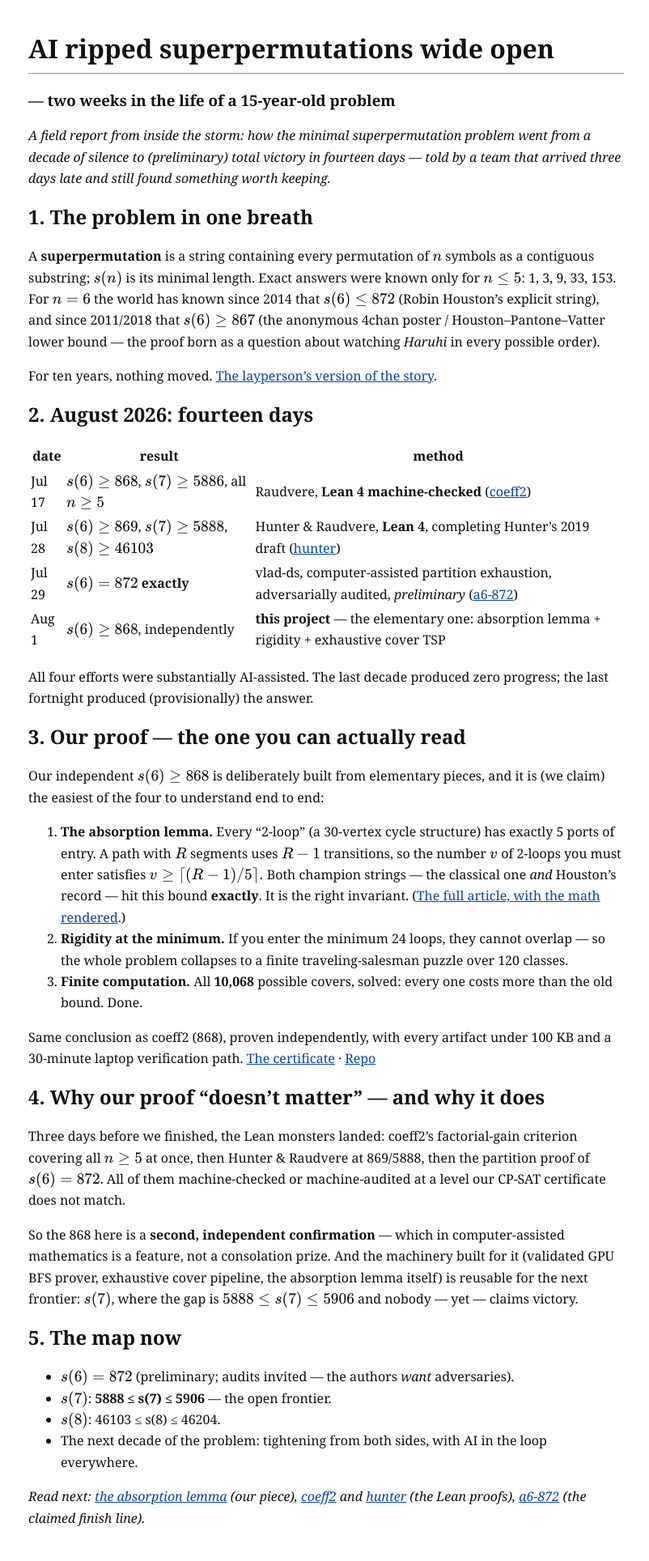
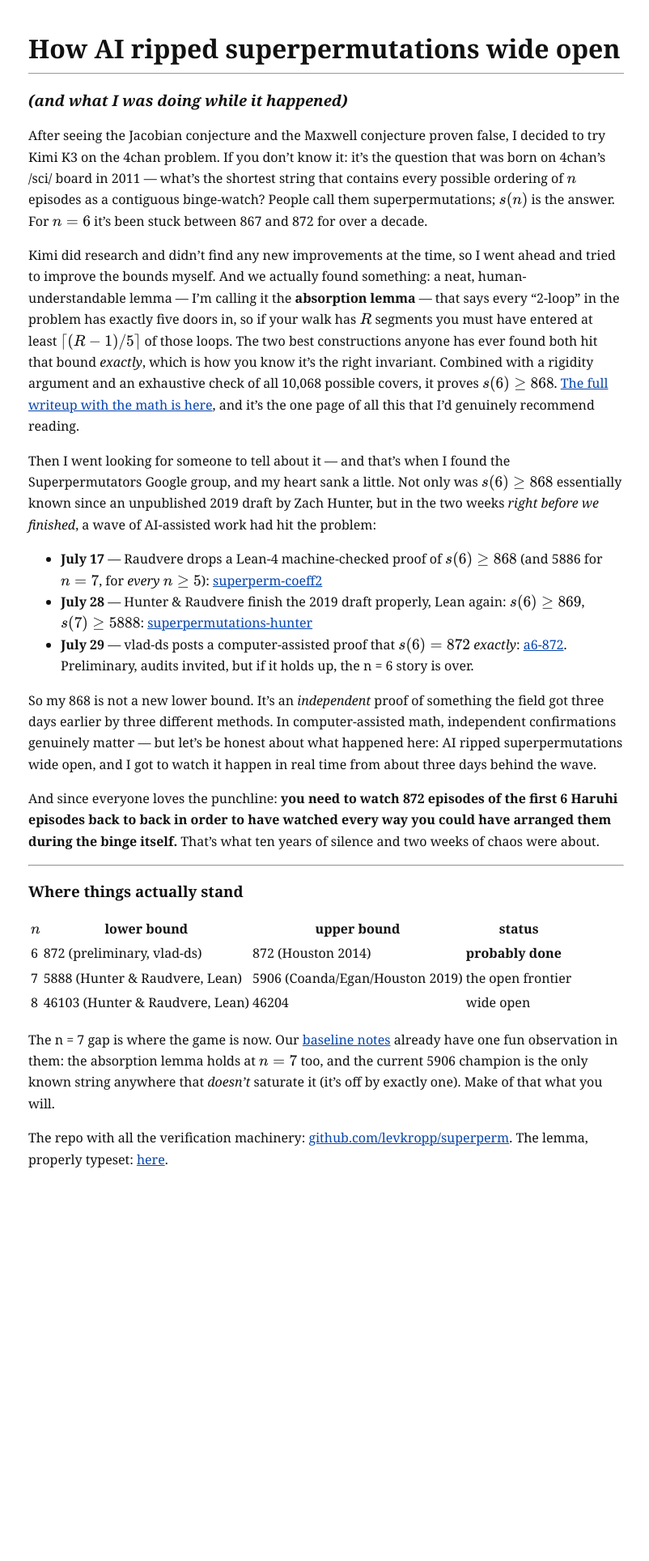
Before and after one commit to levkropp/superperm, a Jekyll site: the page built from docs/index.md, in a window 1280 px wide. Shown: the whole page at 81% size, without its empty margins (237-1039 px from the left). Built offline with Jekyll 4.4.1, drawn with Linux system fonts in a browser that asks for light colours; after the commit the page ends 1485 px from its top, so only the background shows below that.

Commit message:
Homepage: first-person informal narrative in the owner's voice

```diff
--- a/docs/index.md
+++ b/docs/index.md
@@ -1,88 +1,75 @@
 ---
 layout: math
-title: "AI ripped superpermutations wide open"
+title: "How AI ripped superpermutations wide open"
 ---
 
-# AI ripped superpermutations wide open
-### — two weeks in the life of a 15-year-old problem
+# How AI ripped superpermutations wide open
+### *(and what I was doing while it happened)*
 
-*A field report from inside the storm: how the minimal superpermutation
-problem went from a decade of silence to (preliminary) total victory in
-fourteen days — told by a team that arrived three days late and still
-found something worth keeping.*
+After seeing the Jacobian conjecture and the Maxwell conjecture proven
+false, I decided to try Kimi K3 on the 4chan problem. If you don't know it:
+it's the question that was born on 4chan's /sci/ board in 2011 — what's the
+shortest string that contains every possible ordering of $n$ episodes as a
+contiguous binge-watch? People call them superpermutations; $s(n)$ is the
+answer. For $n = 6$ it's been stuck between 867 and 872 for over a decade.
 
-## 1. The problem in one breath
+Kimi did research and didn't find any new improvements at the time, so I
+went ahead and tried to improve the bounds myself. And we actually found
+something: a neat, human-understandable lemma — I'm calling it the
+**absorption lemma** — that says every "2-loop" in the problem has exactly
+five doors in, so if your walk has $R$ segments you must have entered at
+least $\lceil (R-1)/5 \rceil$ of those loops. The two best constructions
+anyone has ever found both hit that bound *exactly*, which is how you know
+it's the right invariant. Combined with a rigidity argument and an
+exhaustive check of all 10,068 possible covers, it proves $s(6) \ge 868$.
+[The full writeup with the math is here](absorption-lemma), and it's the
+one page of all this that I'd genuinely recommend reading.
 
-A **superpermutation** is a string containing every permutation of $n$
-symbols as a contiguous substring; $s(n)$ is its minimal length. Exact
-answers were known only for $n \le 5$: 1, 3, 9, 33, 153. For $n = 6$ the
-world has known since 2014 that $s(6) \le 872$ (Robin Houston's explicit
-string), and since 2011/2018 that $s(6) \ge 867$ (the anonymous 4chan
-poster / Houston–Pantone–Vatter lower bound — the proof born as a question
-about watching *Haruhi* in every possible order).
+Then I went looking for someone to tell about it — and that's when I found
+the Superpermutators Google group, and my heart sank a little. Not only was
+$s(6) \ge 868$ essentially known since an unpublished 2019 draft by Zach
+Hunter, but in the two weeks *right before we finished*, a wave of
+AI-assisted work had hit the problem:
 
-For ten years, nothing moved. [The layperson's version of the story](layperson).
+- **July 17** — Raudvere drops a Lean-4 machine-checked proof of
+  $s(6) \ge 868$ (and 5886 for $n = 7$, for *every* $n \ge 5$):
+  [superperm-coeff2](https://github.com/urdvr/superperm-coeff2)
+- **July 28** — Hunter & Raudvere finish the 2019 draft properly, Lean
+  again: $s(6) \ge 869$, $s(7) \ge 5888$:
+  [superpermutations-hunter](https://github.com/urdvr/superpermutations-hunter)
+- **July 29** — vlad-ds posts a computer-assisted proof that
+  $s(6) = 872$ *exactly*: [a6-872](https://github.com/vlad-ds/a6-872).
+  Preliminary, audits invited, but if it holds up, the n = 6 story is over.
 
-## 2. August 2026: fourteen days
+So my 868 is not a new lower bound. It's an *independent* proof of
+something the field got three days earlier by three different methods. In
+computer-assisted math, independent confirmations genuinely matter — but
+let's be honest about what happened here: AI ripped superpermutations wide
+open, and I got to watch it happen in real time from about three days
+behind the wave.
 
-| date | result | method |
-|---|---|---|
-| Jul 17 | $s(6) \ge 868$, $s(7) \ge 5886$, all $n \ge 5$ | Raudvere, **Lean 4 machine-checked** ([coeff2](https://github.com/urdvr/superperm-coeff2)) |
-| Jul 28 | $s(6) \ge 869$, $s(7) \ge 5888$, $s(8) \ge 46103$ | Hunter & Raudvere, **Lean 4**, completing Hunter's 2019 draft ([hunter](https://github.com/urdvr/superpermutations-hunter)) |
-| Jul 29 | **$s(6) = 872$ exactly** | vlad-ds, computer-assisted partition exhaustion, adversarially audited, *preliminary* ([a6-872](https://github.com/vlad-ds/a6-872)) |
-| Aug 1 | $s(6) \ge 868$, independently | **this project** — the elementary one: absorption lemma + rigidity + exhaustive cover TSP |
+And since everyone loves the punchline: **you need to watch 872 episodes of
+the first 6 Haruhi episodes back to back in order to have watched every way
+you could have arranged them during the binge itself.** That's what ten
+years of silence and two weeks of chaos were about.
 
-All four efforts were substantially AI-assisted. The last decade produced
-zero progress; the last fortnight produced (provisionally) the answer.
+---
 
-## 3. Our proof — the one you can actually read
+### Where things actually stand
 
-Our independent $s(6) \ge 868$ is deliberately built from elementary
-pieces, and it is (we claim) the easiest of the four to understand end to
-end:
+| $n$ | lower bound | upper bound | status |
+|---|---|---|---|
+| 6 | 872 (preliminary, vlad-ds) | 872 (Houston 2014) | **probably done** |
+| 7 | 5888 (Hunter & Raudvere, Lean) | 5906 (Coanda/Egan/Houston 2019) | the open frontier |
+| 8 | 46103 (Hunter & Raudvere, Lean) | 46204 | wide open |
 
-1. **The absorption lemma.** Every "2-loop" (a 30-vertex cycle structure)
-   has exactly 5 ports of entry. A path with $R$ segments uses $R-1$
-   transitions, so the number $v$ of 2-loops you must enter satisfies
-   $$v \ge \lceil (R-1)/5 \rceil.$$
-   Both champion strings — the classical one *and* Houston's record — hit
-   this bound **exactly**. It is the right invariant. ([The full article,
-   with the math rendered](absorption-lemma).)
-2. **Rigidity at the minimum.** If you enter the minimum 24 loops, they
-   cannot overlap — so the whole problem collapses to a finite
-   traveling-salesman puzzle over 120 classes.
-3. **Finite computation.** All **10,068** possible covers, solved: every
-   one costs more than the old bound. Done.
+The n = 7 gap is where the game is now. Our [baseline
+notes](https://github.com/levkropp/superperm/blob/main/notes/s7_baseline.md)
+already have one fun observation in them: the absorption lemma holds at
+$n = 7$ too, and the current 5906 champion is the only known string
+anywhere that *doesn't* saturate it (it's off by exactly one). Make of
+that what you will.
 
-Same conclusion as coeff2 (868), proven independently, with every artifact
-under 100 KB and a 30-minute laptop verification path.
-[The certificate](certificate) · [Repo](https://github.com/levkropp/superperm)
-
-## 4. Why our proof "doesn't matter" — and why it does
-
-Three days before we finished, the Lean monsters landed: coeff2's
-factorial-gain criterion covering all $n \ge 5$ at once, then Hunter &
-Raudvere at 869/5888, then the partition proof of $s(6) = 872$. All of
-them machine-checked or machine-audited at a level our CP-SAT certificate
-does not match.
-
-So the 868 here is a **second, independent confirmation** — which in
-computer-assisted mathematics is a feature, not a consolation prize. And
-the machinery built for it (validated GPU BFS prover, exhaustive cover
-pipeline, the absorption lemma itself) is reusable for the next frontier:
-$s(7)$, where the gap is $5888 \le s(7) \le 5906$ and nobody — yet —
-claims victory.
-
-## 5. The map now
-
-- $s(6) = 872$ (preliminary; audits invited — the authors *want* adversaries).
-- $s(7)$: **5888 ≤ s(7) ≤ 5906** — the open frontier.
-- $s(8)$: 46103 ≤ s(8) ≤ 46204.
-- The next decade of the problem: tightening from both sides, with AI in
-  the loop everywhere.
-
-*Read next: [the absorption lemma](absorption-lemma) (our piece),
-[coeff2](https://github.com/urdvr/superperm-coeff2) and
-[hunter](https://github.com/urdvr/superpermutations-hunter) (the Lean
-proofs), [a6-872](https://github.com/vlad-ds/a6-872) (the claimed finish
-line).*
+The repo with all the verification machinery:
+[github.com/levkropp/superperm](https://github.com/levkropp/superperm).
+The lemma, properly typeset: [here](absorption-lemma).
```
